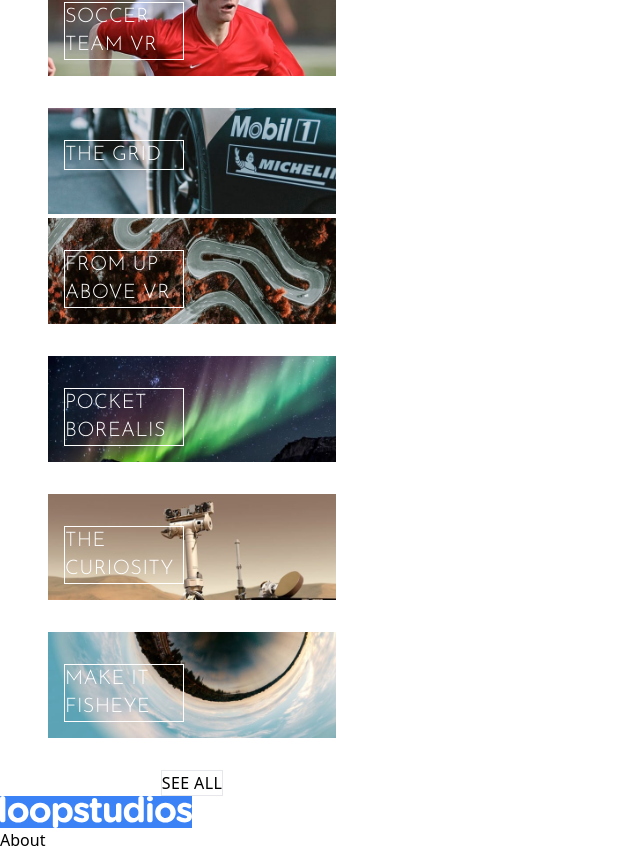
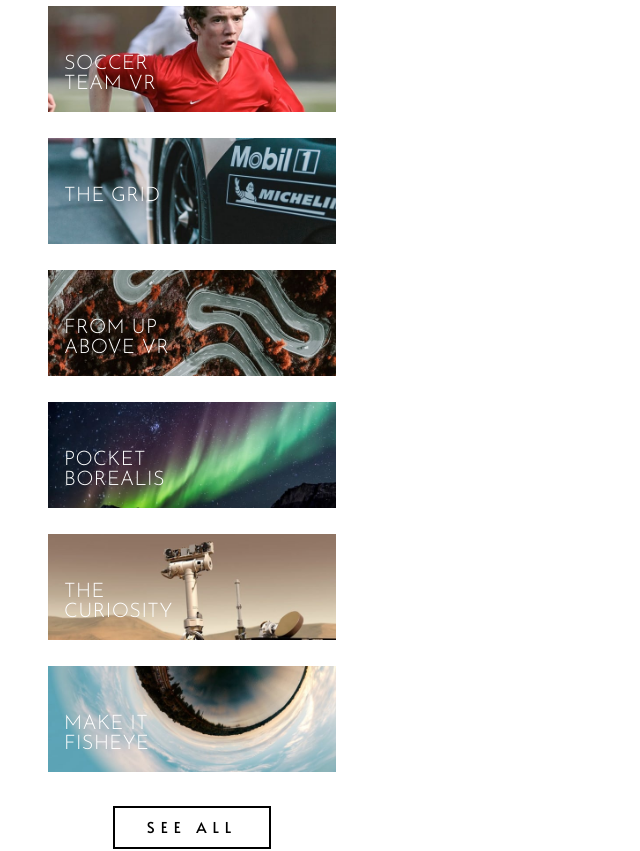
Before and after one commit to Brian-Lin-2/front-end-mentor-loopstudios, a React (Vite) app: page / in a window 1280 px wide. Shown: the part 1760-2611 px from the top of the page, without its empty margins (0-640 px from the left). Built offline with nearby package versions, Linux system fonts and the light colour scheme.

Commit message:
Style creation component

```diff
--- a/src/App.jsx
+++ b/src/App.jsx
@@ -6,7 +6,7 @@ import Footer from './Footer';
 export default function App() {
 
   return (
-    <div className="w-96 box-border">
+    <div className="w-96">
       <Header />
       <Info />
       <Creation />
--- a/src/Card.jsx
+++ b/src/Card.jsx
@@ -1,9 +1,11 @@
 export default function Card({ name, image }) {
-  const style = 'w-3/4 text-white pt-20 bg-contain bg-no-repeat ' + image;
+  const style = 'w-3/4 h-28 text-white bg-contain bg-no-repeat mb-5 ' + image;
 
   return (
-    <div className={style}>
-      <p className="w-5/12 font-josefin-sans text-xl border border-white relative bottom-12 left-4 ">{name}</p>
-    </div>
+    <>
+      <div className={style}>
+        <p className="w-5/12 font-josefin-sans text-xl border-white relative top-12 left-4 leading-5">{name}</p>
+      </div>
+    </>
   )
 }
--- a/src/Creation.jsx
+++ b/src/Creation.jsx
@@ -14,13 +14,13 @@ export default function Creation() {
 
   return (
     <div className="tracking-wide flex flex-col items-center">
-      <h1 className="font-josefin-sans text-3xl">OUR CREATIONS</h1>
+      <h1 className="font-josefin-sans text-3xl mb-12">OUR CREATIONS</h1>
 
       {creations.map(creation => {
           return <Card key={crypto.randomUUID()} name={creation.name} image={creation.image} />
       })}
 
-      <button className="border">SEE ALL</button>
+      <button className="border-2 border-black py-2 px-8 font-alata tracking-super-wide text-15px mt-2 mb-28">SEE ALL</button>
     </div>
   )
 }
--- a/tailwind.config.js
+++ b/tailwind.config.js
@@ -14,6 +14,9 @@ export default {
         'alata': ['Alata', 'sans-serif'],
         'josefin-sans': ['Josefin Sans', 'sans-serif'],
       },
+      fontSize: {
+        '15px': '15px',
+      },
       backgroundImage: {
         'curiosity': "url('/images/mobile/image-curiosity.jpg')",
         'deep-earth': "url('/images/mobile/image-deep-earth.jpg')",
@@ -25,6 +28,9 @@ export default {
         'pocket-borealis': "url('/images/mobile/image-pocket-borealis.jpg')",
         'soccer-team': "url('/images/mobile/image-soccer-team.jpg')",
       },
+      letterSpacing: {
+        'super-wide': '.4em',
+      }
     },
   },
   plugins: [],
```
